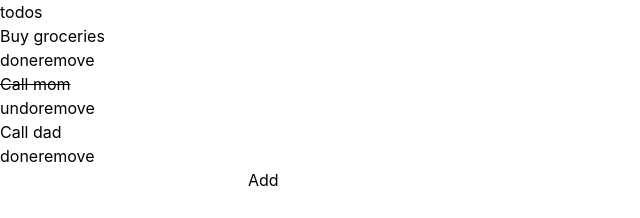
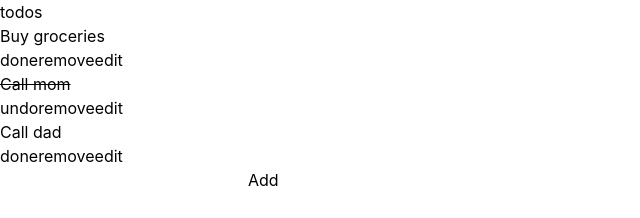
Before and after one commit to Ameer2000Mzori/Todo-List-React, a React (Create React App) app: page / in a window 1280 px wide. Shown: the top 218 px of the page, without its empty margins (0-640 px from the left). Built offline with nearby package versions, Linux system fonts and the light colour scheme.

Commit message:
added logic for editing the todo

```diff
--- a/src/component/Todo.jsx
+++ b/src/component/Todo.jsx
@@ -3,6 +3,8 @@ import { todoList } from './hooks/TodoList.js'
 export default function Todo() {
   const [todos, setTodos] = useState([])
   const [newTodos, setNewTodos] = useState('')
+  const [editTodos, setEditTodos] = useState(false)
+  const [newEditTodos, setNewEditTodos] = useState('')
 
   // use effect for the first render
 
@@ -38,6 +40,19 @@ export default function Todo() {
     setTodos(newTodos)
   }
 
+  // this is for editing todo when clicker is clicked
+  const editTodo = (title) => {
+    setEditTodos(title) // Set the title of the todo being edited
+    const foundTodo = todos.find((todo) => todo.title === title)
+    if (foundTodo) {
+      setNewEditTodos(foundTodo.title) // Optionally initialize the input with the current title
+    }
+  }
+
+  const doneEdit = () => {
+    setEditTodos(false)
+  }
+
   return (
     <>
       <div>
@@ -55,6 +70,19 @@ export default function Todo() {
                   {item.completed ? ' undo' : 'done'}
                 </button>
                 <button onClick={() => removeTodo(item.title)}>remove</button>
+                <button onClick={() => editTodo(item.title)}>edit</button>
+                {editTodos === item.title && ( // Compare to the current item's title
+                  <>
+                    <input
+                      type="text"
+                      value={newEditTodos}
+                      onChange={(e) => {
+                        setNewEditTodos(e.target.value)
+                      }}
+                    />
+                    <button onClick={doneEdit}>Done Edit</button>
+                  </>
+                )}
               </li>
             )
           })}
```
